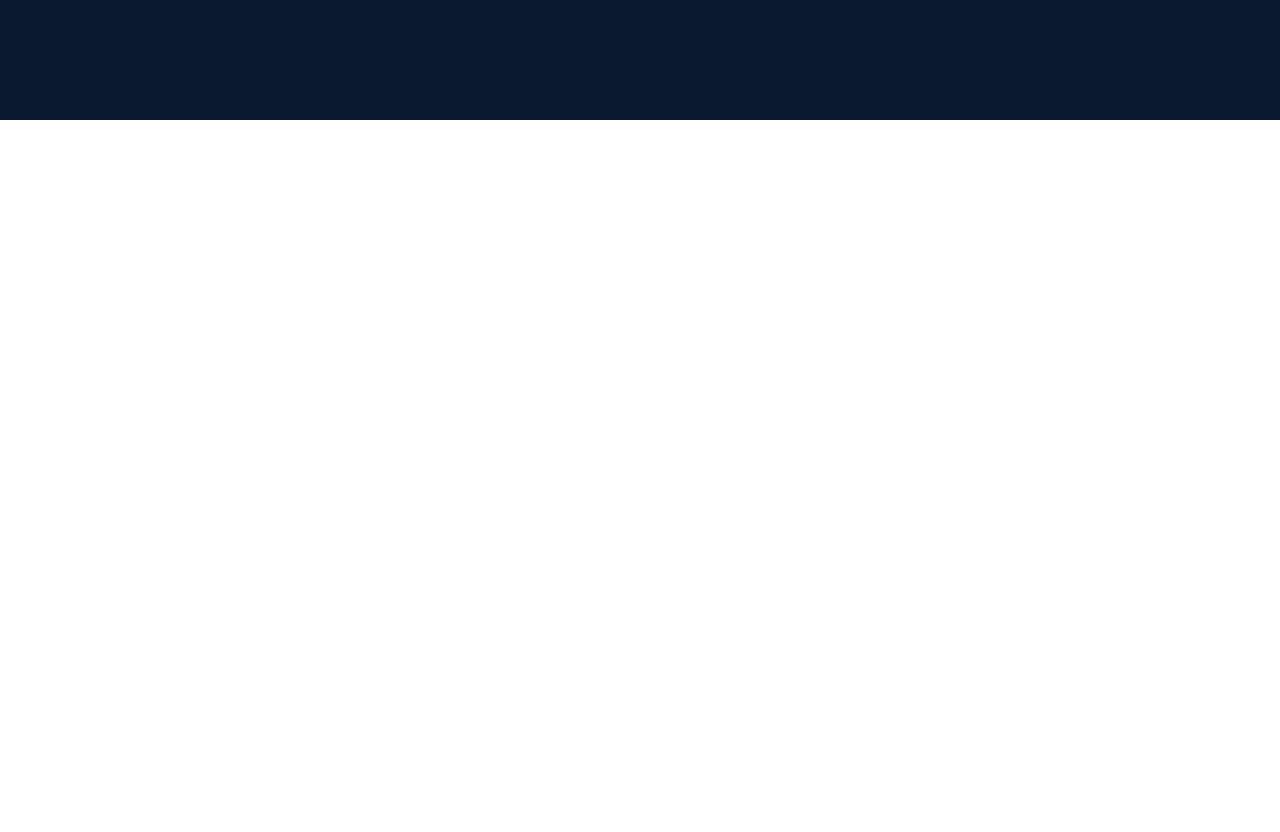
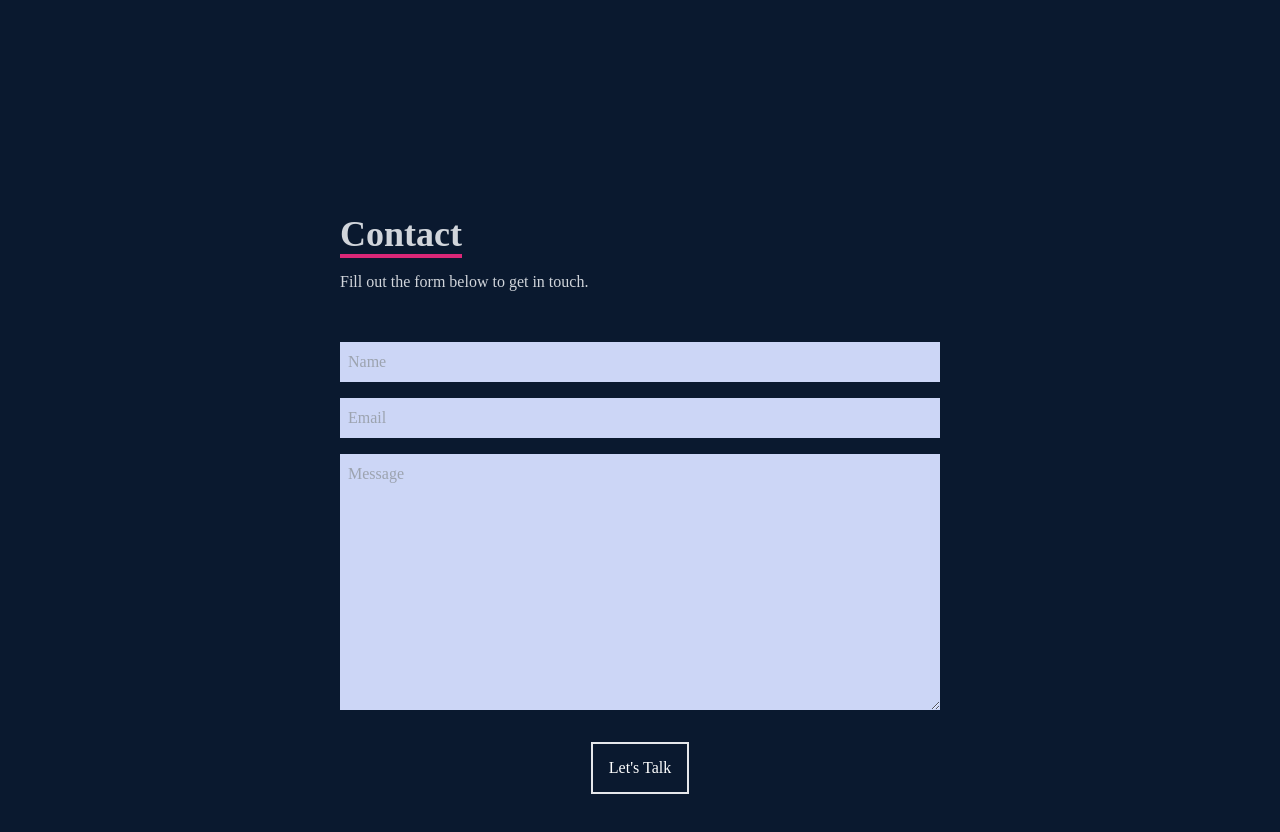
Before and after one commit to ZakkFast/Portfoliov3, a React (Create React App) app: page / in a window 1280 px wide. Shown: the part 3080-3912 px from the top of the page. Before the commit the page ends 3200 px from the top, so only its background shows below. Built offline with nearby package versions, Linux system fonts and the light colour scheme.

Commit message:
created contact form

```diff
--- a/src/App.js
+++ b/src/App.js
@@ -1,18 +1,19 @@
-import About from "./components/About";
-import Home from "./components/Home";
-import Navbar from "./components/Navbar";
-import Skills from "./components/Skills";
-import Work from "./components/Work";
-
+import About from './components/About';
+import Home from './components/Home';
+import Navbar from './components/Navbar';
+import Skills from './components/Skills';
+import Work from './components/Work';
+import Contact from './components/Contact';
 
 function App() {
   return (
     <div>
-    <Navbar />
-    <Home />
-    <About />
-    <Skills />
-    <Work / >
+      <Navbar />
+      <Home />
+      <About />
+      <Skills />
+      <Work />
+      <Contact />
     </div>
   );
 }
--- /dev/null
+++ b/src/components/Contact.jsx
@@ -0,0 +1,21 @@
+
+import React from 'react'
+
+const Contact = () => {
+  return (
+    <div name='contact' className='w-full h-screen bg-[#0a192f] flex justify-center items-center p-4'>
+        <form method='POST' action="https://getform.io/f/aa89f660-58ff-46fc-a8df-1f0f50f2f291" className='flex flex-col max-w-[600px] w-full'>
+            <div className='pb-8'>
+                <p className='text-4xl font-bold inline border-b-4 border-pink-600 text-gray-300'>Contact</p>
+                <p className='text-gray-300 py-4'>Fill out the form below to get in touch.</p>
+            </div>
+            <input className='bg-[#ccd6f6] p-2' type="text" placeholder='Name' name='name' />
+            <input className='my-4 p-2 bg-[#ccd6f6]' type="email" placeholder='Email' name='email' />
+            <textarea className='bg-[#ccd6f6] p-2' name="message" rows="10" placeholder='Message'></textarea>
+            <button className='text-white border-2 hover:bg-pink-600 hover:border-pink-600 px-4 py-3 my-8 mx-auto flex items-center'>Let's Talk</button>
+        </form>
+    </div>
+  )
+}
+
+export default Contact
```
